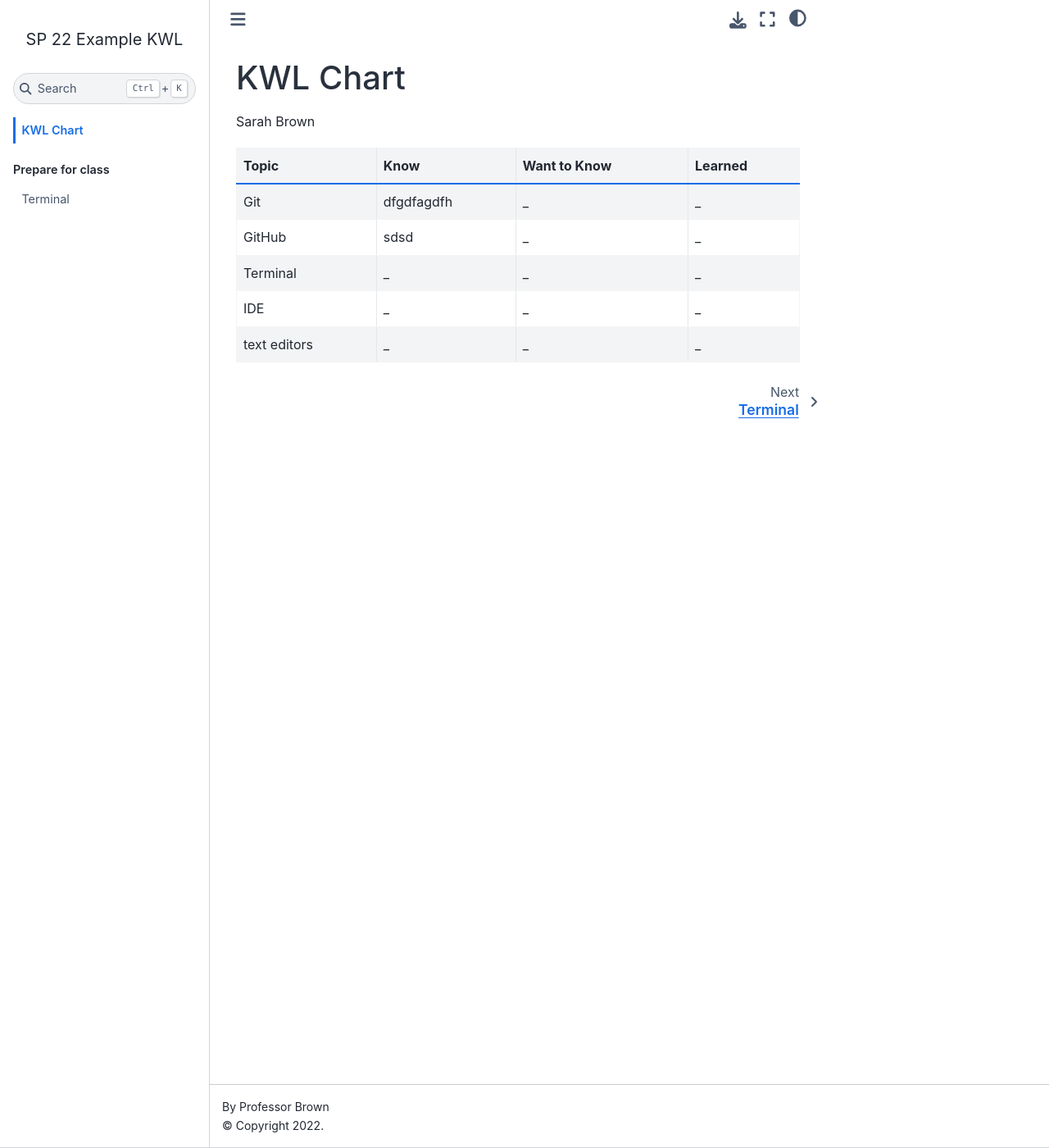
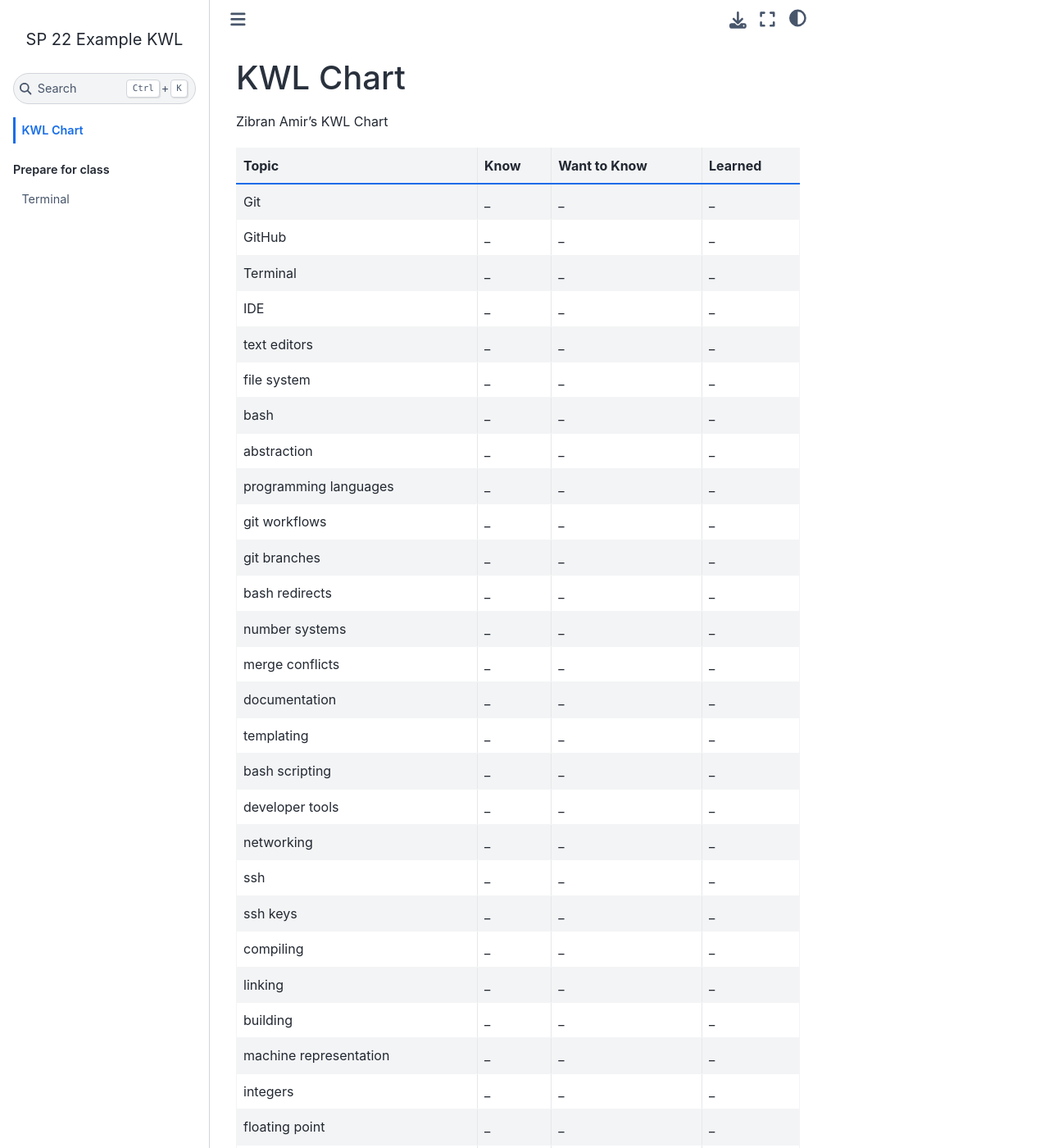
Before and after one commit to zibranamir2/kwl-chart-example, a Jupyter Book: the page built from chart.md, in a window 1280 px wide and 1400 px high. Shown: the whole window at 82% size. Built offline with Jupyter Book 1.0.4 settings and Sphinx 7.4.7 and the Sphinx Book theme 1.1.4, drawn with Linux system fonts in a browser that asks for light colours; some of the changed text lies outside the part shown.

Commit message:
Update chart.md

```diff
--- a/chart.md
+++ b/chart.md
@@ -1,13 +1,41 @@
 # KWL Chart
 
-Sarah Brown
-
-<!-- replace the  _ in the table or add new rows as needed -->
+Zibran Amir's KWL Chart
 
 | Topic | Know | Want to Know | Learned |
 | ------| ------- | ------ | ------- |
-| Git | dfgdfagdfh | _ | _ |
-| GitHub | sdsd | _ | _ |
+| Git | _ | _ | _ |
+| GitHub | _ | _ | _ |
 | Terminal | _ | _ | _ |
 | IDE | _ | _ | _ |
 | text editors | _ | _ | _ |
+|file system | _ | _ |_ |
+|bash | _ | _ | _ |
+|abstraction | _ | _ | _ |
+|programming languages | _ | _ | _ |
+|git workflows | _ | _ | _ |
+| git branches | _ | _ | _ |
+| bash redirects | _ | _ | _ |
+|number systems | _ | _ | _ |
+| merge conflicts | _ | _ | _ |
+| documentation | _ | _ | _ |
+| templating | _ | _ | _ |
+|bash scripting | _ | _ | _ |
+| developer tools | _ | _ | _ |
+| networking | _ | _ | _ |
+|ssh | _ | _ | _ |
+| ssh keys | _ | _ | _ |
+|compiling | _ | _ | _ |
+| linking   | _ | _ | _ |
+| building | _ | _ | _ |
+| machine representation  | _ | _ | _ |
+| integers   | _ | _ | _ |
+| floating point  | _ | _ | _ |
+|logic gates | _ | _ | _ |
+| ALU | _ | _ | _ |
+| binary operations | _ | _ | _ |
+| memory | _ | _ | _ |
+| cache | _ | _ | _ |
+| register | _ | _ | _ |
+| clock | _ | _ | _ |
+| Concurrency | _ | _ | _ |
```
